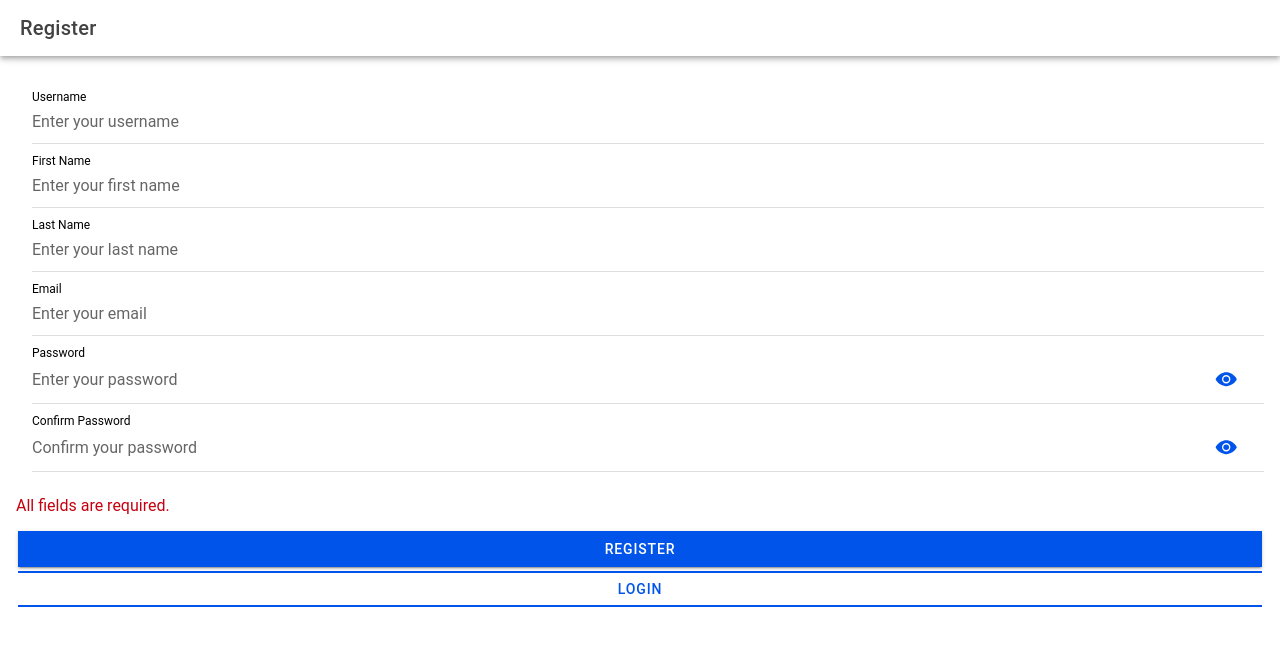
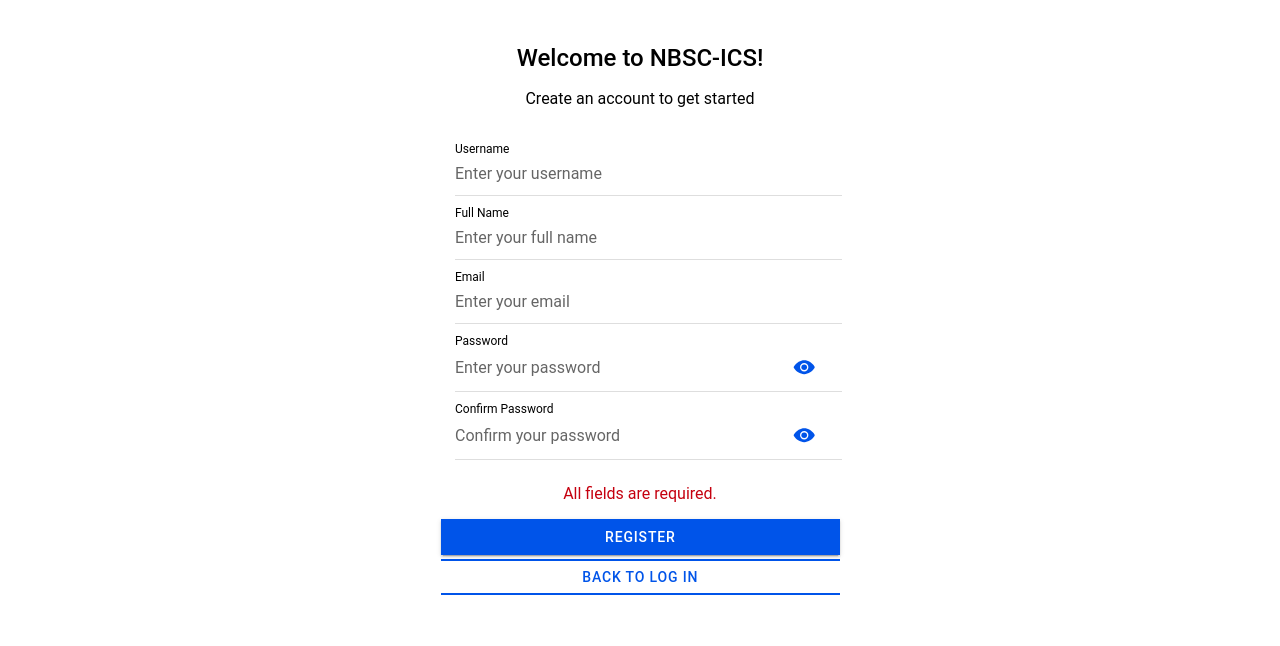
Before and after one commit to JustJhong609/it35-lab, a React (Vite) app: page /register in a window 1280 px wide. Both pictures are taken after a click on the element "REGISTER". Shown: the top 646 px of the page. Built offline with nearby package versions, Linux system fonts and the light colour scheme.

Commit message:
Added UpdatePassword.tsx
Updated App.tsx
Updated Login.tsx
Updated Register.tsx

```diff
--- a/src/App.tsx
+++ b/src/App.tsx
@@ -1,22 +1,22 @@
-import { Route } from 'react-router-dom';
-import { IonApp, IonRouterOutlet, setupIonicReact } from '@ionic/react';
-import { IonReactRouter } from '@ionic/react-router';
+import { Route } from "react-router-dom";
+import { IonApp, IonRouterOutlet, setupIonicReact } from "@ionic/react";
+import { IonReactRouter } from "@ionic/react-router";
 
 /* Core CSS required for Ionic components to work properly */
-import '@ionic/react/css/core.css';
+import "@ionic/react/css/core.css";
 
 /* Basic CSS for apps built with Ionic */
-import '@ionic/react/css/normalize.css';
-import '@ionic/react/css/structure.css';
-import '@ionic/react/css/typography.css';
+import "@ionic/react/css/normalize.css";
+import "@ionic/react/css/structure.css";
+import "@ionic/react/css/typography.css";
 
 /* Optional CSS utils that can be commented out */
-import '@ionic/react/css/padding.css';
-import '@ionic/react/css/float-elements.css';
-import '@ionic/react/css/text-alignment.css';
-import '@ionic/react/css/text-transformation.css';
-import '@ionic/react/css/flex-utils.css';
-import '@ionic/react/css/display.css';
+import "@ionic/react/css/padding.css";
+import "@ionic/react/css/float-elements.css";
+import "@ionic/react/css/text-alignment.css";
+import "@ionic/react/css/text-transformation.css";
+import "@ionic/react/css/flex-utils.css";
+import "@ionic/react/css/display.css";
 
 /**
  * Ionic Dark Mode
@@ -27,14 +27,14 @@ import '@ionic/react/css/display.css';
 
 /* import '@ionic/react/css/palettes/dark.always.css'; */
 /* import '@ionic/react/css/palettes/dark.class.css'; */
-import '@ionic/react/css/palettes/dark.system.css';
+import "@ionic/react/css/palettes/dark.system.css";
 
 /* Theme variables */
-import './theme/variables.css';
-import Login from './pages/Login';
-import Menu from './pages/Menu';
-import Register from './pages/Register';
-
+import "./theme/variables.css";
+import Login from "./pages/Login";
+import Menu from "./pages/Menu";
+import Register from "./pages/Register";
+import UpdatePassword from "./pages/UpdatePassword"; //
 
 setupIonicReact();
 
@@ -42,10 +42,12 @@ const App: React.FC = () => (
   <IonApp>
     <IonReactRouter>
       <IonRouterOutlet>
-      <Route exact path="/it35-lab" component={Login} />
-      <Route exact path="/register" component={Register} />
-      <Route path="/it35-lab/app" component={Menu} />
-        </IonRouterOutlet>
+        <Route exact path="/it35-lab" component={Login} />
+        <Route exact path="/register" component={Register} />
+        <Route exact path="/login" component={Login} />
+        <Route path="/it35-lab/app" component={Menu} />
+        <Route path="/forgot-password" component={UpdatePassword} exact />
+      </IonRouterOutlet>
     </IonReactRouter>
   </IonApp>
 );
--- a/src/pages/Register.tsx
+++ b/src/pages/Register.tsx
@@ -1,158 +1,111 @@
 import {
   IonButton,
   IonContent,
-  IonHeader,
   IonInput,
   IonInputPasswordToggle,
   IonItem,
   IonList,
   IonPage,
-  IonTitle,
-  IonToolbar,
   IonLabel,
   IonText,
   IonAlert,
-  useIonRouter
-} from '@ionic/react';
-import { useState } from 'react';
+  useIonRouter,
+  IonGrid,
+  IonRow,
+  IonCol,
+} from "@ionic/react";
+import { useState } from "react";
 
 const Register: React.FC = () => {
-const navigation = useIonRouter(); // Ionic Router for navigation
+  const navigation = useIonRouter();
 
-// State to manage form inputs
-const [username, setUsername] = useState('');
-const [firstName, setFirstName] = useState('');
-const [lastName, setLastName] = useState('');
-const [email, setEmail] = useState('');
-const [password, setPassword] = useState('');
-const [confirmPassword, setConfirmPassword] = useState('');
-
-// State for error messages
-const [error, setError] = useState('');
-
-// State for success alert
+  // State variables
+  const [username, setUsername] = useState("");
+  const [fullName, setFullName] = useState("");
+  const [email, setEmail] = useState("");
+  const [password, setPassword] = useState("");
+  const [confirmPassword, setConfirmPassword] = useState("");
+  const [error, setError] = useState("");
   const [showSuccessAlert, setShowSuccessAlert] = useState(false);
 
-// Function to handle form submission
+  // Handle registration
   const handleRegister = () => {
-  if (!username || !firstName || !lastName || !email || !password || !confirmPassword) {
-    setError('All fields are required.');
+    if (!username || !fullName || !email || !password || !confirmPassword) {
+      setError("All fields are required.");
+      return;
+    }
+    if (password !== confirmPassword) {
+      setError("Passwords do not match.");
       return;
     }
 
-  if (password !== confirmPassword) {
-    setError('Passwords do not match.');
-    return;
-  }
-
-  setError(''); // Clear errors if validation passes
-
-  // Show success alert
+    setError("");
     setShowSuccessAlert(true);
   };
 
-// Function to handle success alert dismissal and redirect to home page
   const handleSuccessDismiss = () => {
     setShowSuccessAlert(false);
-  navigation.push('/it35-lab', 'root'); // Redirect to home page
+    navigation.push("/it35-lab", "root");
   };
 
   return (
     <IonPage>
-    {/* Header Section */}
-    <IonHeader>
-      <IonToolbar>
-        <IonTitle>Register</IonTitle>
-      </IonToolbar>
-    </IonHeader>
+      <IonContent className="ion-padding">
+        <IonGrid className="ion-text-center ion-justify-content-center ion-align-items-center" style={{ height: "100vh" }}>
+          <IonRow className="ion-justify-content-center">
+            <IonCol size-md="6" size-lg="4">
+              <h2>Welcome to NBSC-ICS!</h2>
+              <p>Create an account to get started</p>
 
-    {/* Registration Form */}
-    <IonContent className="ion-padding">
               <IonList>
                 <IonItem>
                   <IonLabel position="stacked">Username</IonLabel>
-          <IonInput
-            type="text"
-            placeholder="Enter your username"
-            value={username}
-            onIonInput={(e) => setUsername(e.detail.value!)}
-          />
+                  <IonInput type="text" placeholder="Enter your username" value={username} onIonInput={(e) => setUsername(e.detail.value!)} />
                 </IonItem>
 
                 <IonItem>
-          <IonLabel position="stacked">First Name</IonLabel>
-          <IonInput
-            type="text"
-            placeholder="Enter your first name"
-            value={firstName}
-            onIonInput={(e) => setFirstName(e.detail.value!)}
-          />
-        </IonItem>
-
-        <IonItem>
-          <IonLabel position="stacked">Last Name</IonLabel>
-          <IonInput
-            type="text"
-            placeholder="Enter your last name"
-            value={lastName}
-            onIonInput={(e) => setLastName(e.detail.value!)}
-          />
+                  <IonLabel position="stacked">Full Name</IonLabel>
+                  <IonInput type="text" placeholder="Enter your full name" value={fullName} onIonInput={(e) => setFullName(e.detail.value!)} />
                 </IonItem>
 
                 <IonItem>
                   <IonLabel position="stacked">Email</IonLabel>
-          <IonInput
-            type="email"
-            placeholder="Enter your email"
-            value={email}
-            onIonInput={(e) => setEmail(e.detail.value!)}
-          />
+                  <IonInput type="email" placeholder="Enter your email" value={email} onIonInput={(e) => setEmail(e.detail.value!)} />
                 </IonItem>
 
                 <IonItem>
                   <IonLabel position="stacked">Password</IonLabel>
-          <IonInput
-            type="password"
-            placeholder="Enter your password"
-            value={password}
-            onIonInput={(e) => setPassword(e.detail.value!)}
-          >
+                  <IonInput type="password" placeholder="Enter your password" value={password} onIonInput={(e) => setPassword(e.detail.value!)}>
                     <IonInputPasswordToggle slot="end" />
                   </IonInput>
                 </IonItem>
 
                 <IonItem>
                   <IonLabel position="stacked">Confirm Password</IonLabel>
-          <IonInput
-            type="password"
-            placeholder="Confirm your password"
-            value={confirmPassword}
-            onIonInput={(e) => setConfirmPassword(e.detail.value!)}
-          >
+                  <IonInput type="password" placeholder="Confirm your password" value={confirmPassword} onIonInput={(e) => setConfirmPassword(e.detail.value!)}>
                     <IonInputPasswordToggle slot="end" />
                   </IonInput>
                 </IonItem>
               </IonList>
 
-      {/* Error Message Display */}
-      {error && <IonText color="danger"><p>{error}</p></IonText>}
+              {error && (
+                <IonText color="danger">
+                  <p>{error}</p>
+                </IonText>
+              )}
 
-      {/* Register and Login Buttons */}
               <IonButton expand="full" fill="solid" onClick={handleRegister}>
                 Register
               </IonButton>
-      <IonButton expand="full" fill="outline" onClick={() => navigation.push('/login', 'back')}>
-        Login
+
+              <IonButton expand="full" fill="outline" onClick={() => navigation.push("/login", "back")}>
+                Back to Log In
               </IonButton>
+            </IonCol>
+          </IonRow>
+        </IonGrid>
 
-      {/* Success Alert */}
-      <IonAlert
-        isOpen={showSuccessAlert}
-        onDidDismiss={handleSuccessDismiss}
-        header="Success"
-        message="Registration Complete!"
-        buttons={["OK"]}
-      />
+        <IonAlert isOpen={showSuccessAlert} onDidDismiss={handleSuccessDismiss} header="Success" message="Registration Complete!" buttons={["OK"]} />
       </IonContent>
     </IonPage>
   );
--- /dev/null
+++ b/src/pages/UpdatePassword.tsx
@@ -0,0 +1,133 @@
+import {
+    IonButton,
+    IonContent,
+    IonHeader,
+    IonInput,
+    IonItem,
+    IonLabel,
+    IonPage,
+    IonTitle,
+    IonToolbar,
+    useIonRouter,
+    IonAlert,
+  } from "@ionic/react";
+  import { useState } from "react";
+
+  const UpdatePassword: React.FC = () => {
+    const navigation = useIonRouter();
+    const [email, setEmail] = useState("");
+    const [showSuccessAlert, setShowSuccessAlert] = useState(false); // Success alert state
+    const [showErrorAlert, setShowErrorAlert] = useState(false); // Error alert state
+
+    const handleResetPassword = () => {
+      if (!email.trim()) {
+        setShowErrorAlert(true); // Show error if email is empty
+        return;
+      }
+
+      // TODO: Integrate with backend API to send reset password email
+      console.log("Password reset email sent to:", email);
+      setShowSuccessAlert(true); // Show success alert
+    };
+
+    return (
+      <IonPage>
+        <IonHeader>
+          <IonToolbar>
+            <IonTitle>Reset Password</IonTitle>
+          </IonToolbar>
+        </IonHeader>
+        <IonContent className="ion-padding">
+          <div className="reset-container">
+            <h2>Forgot Your Password?</h2>
+            <p>Enter your email, and we'll send you a reset link.</p>
+
+            <IonItem className="input-field">
+              <IonLabel position="stacked">Email</IonLabel>
+              <IonInput
+                type="email"
+                placeholder="Enter your email"
+                value={email}
+                onIonInput={(e) => setEmail(e.detail.value!)}
+              />
+            </IonItem>
+
+            <IonButton expand="full" className="reset-btn" onClick={handleResetPassword}>
+              Send Reset Link
+            </IonButton>
+
+            <p className="back-to-login">
+              <span
+                style={{ color: "blue", cursor: "pointer", fontWeight: "bold" }}
+                onClick={() => navigation.push("/login", "back")}
+              >
+                Back to Login
+              </span>
+            </p>
+          </div>
+
+          {/* Success Alert */}
+          <IonAlert
+            isOpen={showSuccessAlert}
+            onDidDismiss={() => navigation.push("/login", "back")} // Redirect after clicking OK
+            header="Success"
+            message="Successfully sent. Check your email."
+            buttons={["OK"]}
+          />
+
+          {/* Error Alert (No Email Entered) */}
+          <IonAlert
+            isOpen={showErrorAlert}
+            onDidDismiss={() => setShowErrorAlert(false)}
+            header="Error"
+            message="Please enter a valid email address."
+            buttons={["OK"]}
+          />
+        </IonContent>
+
+        <style>
+          {`
+            .reset-container {
+              display: flex;
+              flex-direction: column;
+              align-items: center;
+              justify-content: center;
+              height: 100%;
+              padding: 20px;
+            }
+
+            .reset-container h2 {
+              font-size: 24px;
+              margin-bottom: 10px;
+            }
+
+            .reset-container p {
+              color: gray;
+              margin-bottom: 20px;
+            }
+
+            .input-field {
+              width: 100%;
+              max-width: 400px;
+              margin-bottom: 15px;
+            }
+
+            .reset-btn {
+              width: 100%;
+              max-width: 400px;
+              border-radius: 10px;
+              box-shadow: 0px 4px 6px rgba(0, 0, 0, 0.1);
+            }
+
+            .back-to-login {
+              margin-top: 10px;
+              font-size: 14px;
+              text-align: center;
+            }
+          `}
+        </style>
+      </IonPage>
+    );
+  };
+
+  export default UpdatePassword;
```
Also changed, not shown: src/pages/Login.tsx (+18 -11 lines), src/theme/variables.css (+60 -0 lines). Lines whose indentation alone changed are shown as unchanged.
